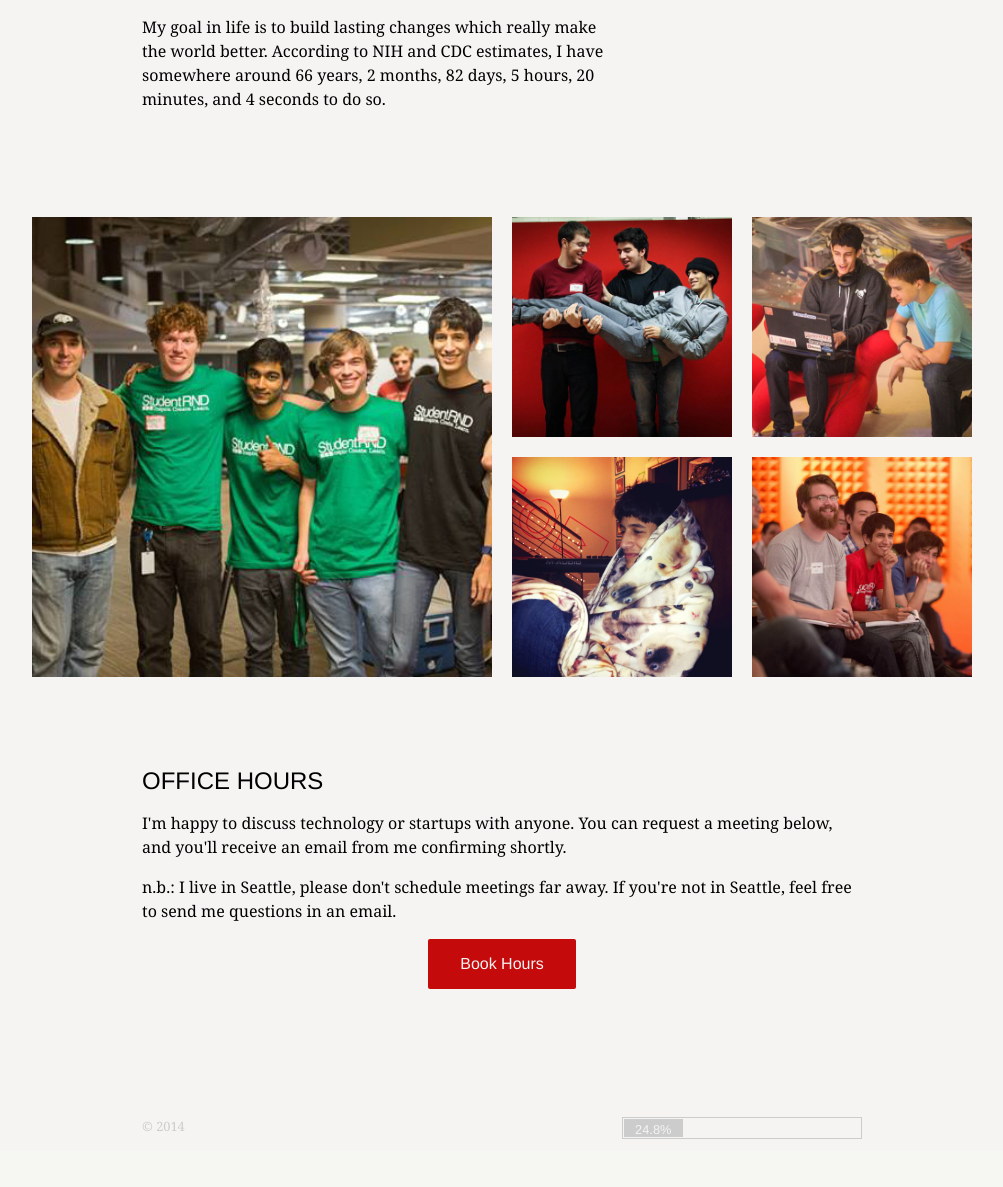
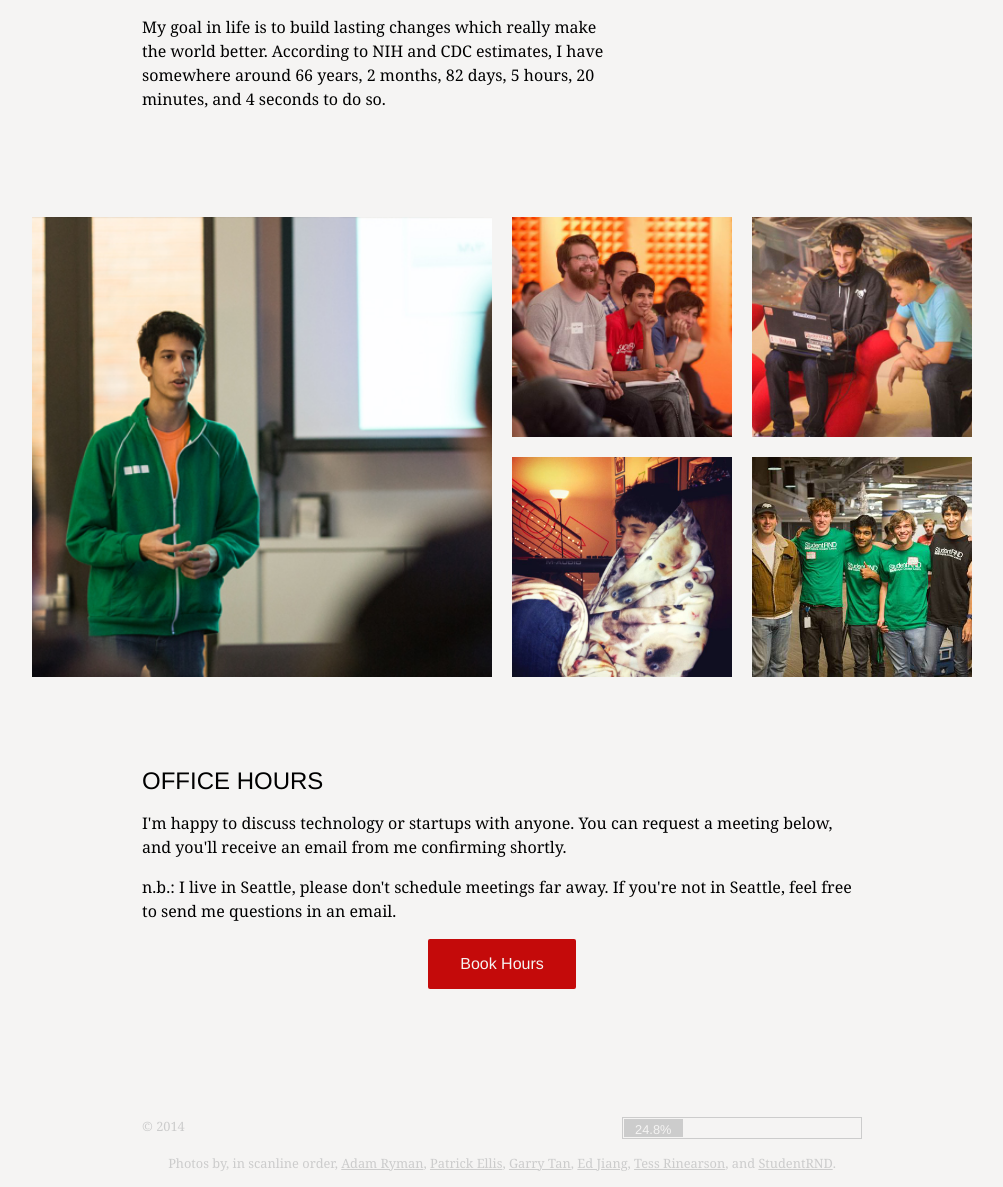
Before and after one commit to tylermenezes/www-v3, a PHP site: page / in a window 1280 px wide. Shown: the part 1157-2344 px from the top of the page, without its empty margins (138-1141 px from the left). Before the commit the page ends 2296 px from the top, so only its background shows below. Run offline with PHP 8.4, Linux system fonts and the light colour scheme; some libraries are stand-ins or nearby versions.

Commit message:
Add Startup UW pictures

```diff
--- a/assets/css/style.css
+++ b/assets/css/style.css
@@ -137,6 +137,13 @@ html body footer {
         color: #f5f4f3;
         font-size: 0.8rem;
         padding-top: 0.2rem; }
+  html body footer section.photocredit {
+    clear: both;
+    width: 100%;
+    text-align: center; }
+    html body footer section.photocredit p, html body footer section.photocredit a {
+      color: #cccccc;
+      font-size: 0.8rem; }
 
 html body.index section.content article {
   margin-bottom: 5rem; }
--- a/assets/sass/template/footer.scss
+++ b/assets/sass/template/footer.scss
@@ -26,4 +26,15 @@ html body footer { @extend %width-full; @extend %clearafter;
             }
         }
     }
+
+    section.photocredit {
+        clear: both;
+        width: 100%;
+        text-align: center;
+
+        p, a {
+            color: $color-secrets;
+            font-size: 0.8rem;
+        }
+    }
 }
--- a/index.html
+++ b/index.html
@@ -98,11 +98,11 @@
         <article class="pictures">
             <h2><a name="pictures"></a>My Life</h2>
             <ul>
-                <li><img src="/assets/img/cd.jpg" alt="CodeDay Seattle W13" /></li>
-                <li><img src="/assets/img/lifted.jpg" alt="CodeDay Seattle W12" /></li>
+                <li><img src="/assets/img/present.jpg" alt="Teaching at UW" /></li>
+                <li><img src="/assets/img/yc.jpg" alt="YC S12" /></li>
                 <li><img src="/assets/img/teach.jpg" alt="CodeDay SF S13" /></li>
                 <li><img src="/assets/img/catblanket.jpg" alt="This is my cat blanket." /></li>
-                <li><img src="/assets/img/yc.jpg" alt="YC S12" /></li>
+                <li><img src="/assets/img/cd.jpg" alt="CodeDay Seattle W13" /></li>
             </ul>
         </article>
 
@@ -127,6 +127,9 @@
                 <div id="life-progress-elapsed"></div>
             </div>
         </section>
+        <section class="photocredit">
+            <p>Photos by, in scanline order, <a href="http://adamryman.com/">Adam Ryman</a>, <a href="http://www.oneredoak.com/about.html">Patrick Ellis</a>, <a href="http://blog.garrytan.com/">Garry Tan</a>, <a href="http://edjiang.com/">Ed Jiang</a>, <a href="http://tessrinearson.com/">Tess Rinearson</a>, and <a href="https://studentrnd.org/">StudentRND</a>.</p>
+        </section>
     </footer>
     <script type="text/javascript" src="/assets/js/app.js" async></script>
 </body>
```
Also changed, not shown: assets/img/present.jpg (added).
